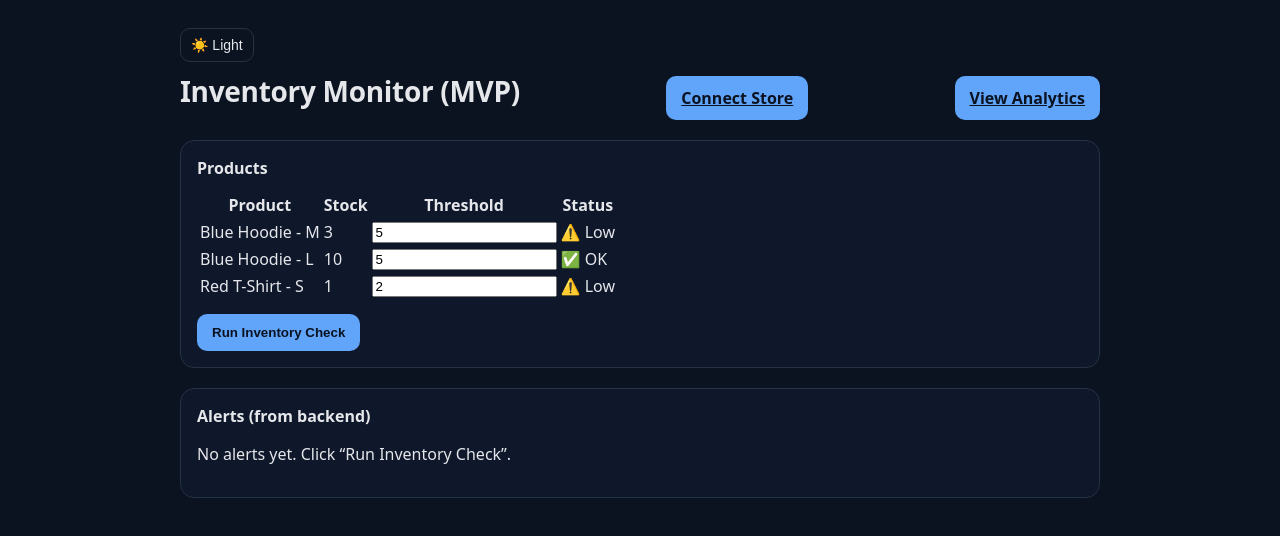
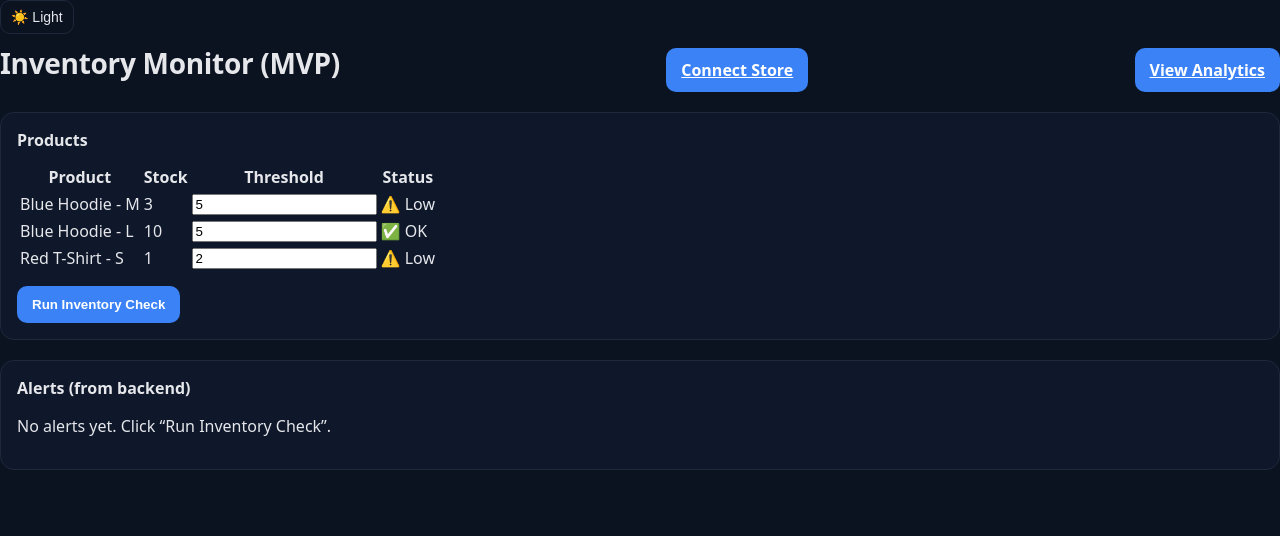
Before and after one commit to ofeore/inventory-monitor, a Next.js app: page / in a window 1280 px wide. Shown: the top 536 px of the page. Built offline with nearby package versions, Linux system fonts and the light colour scheme.

Commit message:
Update chart styling and default colour scheme

```diff
--- a/src/app/globals.css
+++ b/src/app/globals.css
@@ -20,19 +20,18 @@
 :root[data-theme="dark"] {
   --background: #0b1220;
   --text: #e5e7eb;
-  --mutedText: #b6c2d1;
+  --mutedText: #94a3b8;
 
   --cardBackground: #0f172a;
-  --border: #243244;
+  --border: #1e293b;
 
-  --primary: #60a5fa;
-  --primaryHover: #3b82f6;
-  --primaryText: #0b1220;
+  --primary: #3b82f6;
+  --primaryHover: #2563eb;
 
-  --dangerText: #fca5a5;
-  --successText: #86efac;
+  --iconDefault: #94a3b8;
+  --iconHover: #e5e7eb;
+  --iconActive: #3b82f6;
 
-  --inputBackground: #0b1220;
   --inputBorder: #334155;
 }
 
@@ -51,10 +50,57 @@ body {
     sans-serif;
 }
 
-.appContainer {
+.icon {
+  color: var(--mutedText);
+  transition:
+    color 0.2s ease,
+    opacity 0.2s ease;
+}
+
+.icon:hover {
+  color: var(--text);
+}
+
+.icon.active {
+  color: var(--primary);
+}
+
+.app-container {
   max-width: 920px;
   margin: 0 auto;
   padding: 28px 18px 60px;
+}
+
+.charts-container {
+  display: grid;
+  grid-template-rows: auto auto;
+  gap: 16px;
+}
+
+.bottom-charts {
+  display: grid;
+  grid-template-columns: 1fr 1fr;
+  gap: 16px;
+}
+
+.chart-card {
+  background: var(--cardBackground);
+  border: 1px solid var(--border);
+  border-radius: 14px;
+  padding: 16px;
+  min-width: 0;
+}
+
+.chart-title {
+  margin: 0 0 12px;
+  font-size: 16px;
+  font-weight: 700;
+}
+
+@media (max-width: 600px) {
+  .bottom-row {
+    flex-direction: column;
+  }
 }
 
 .headerRow {
```
